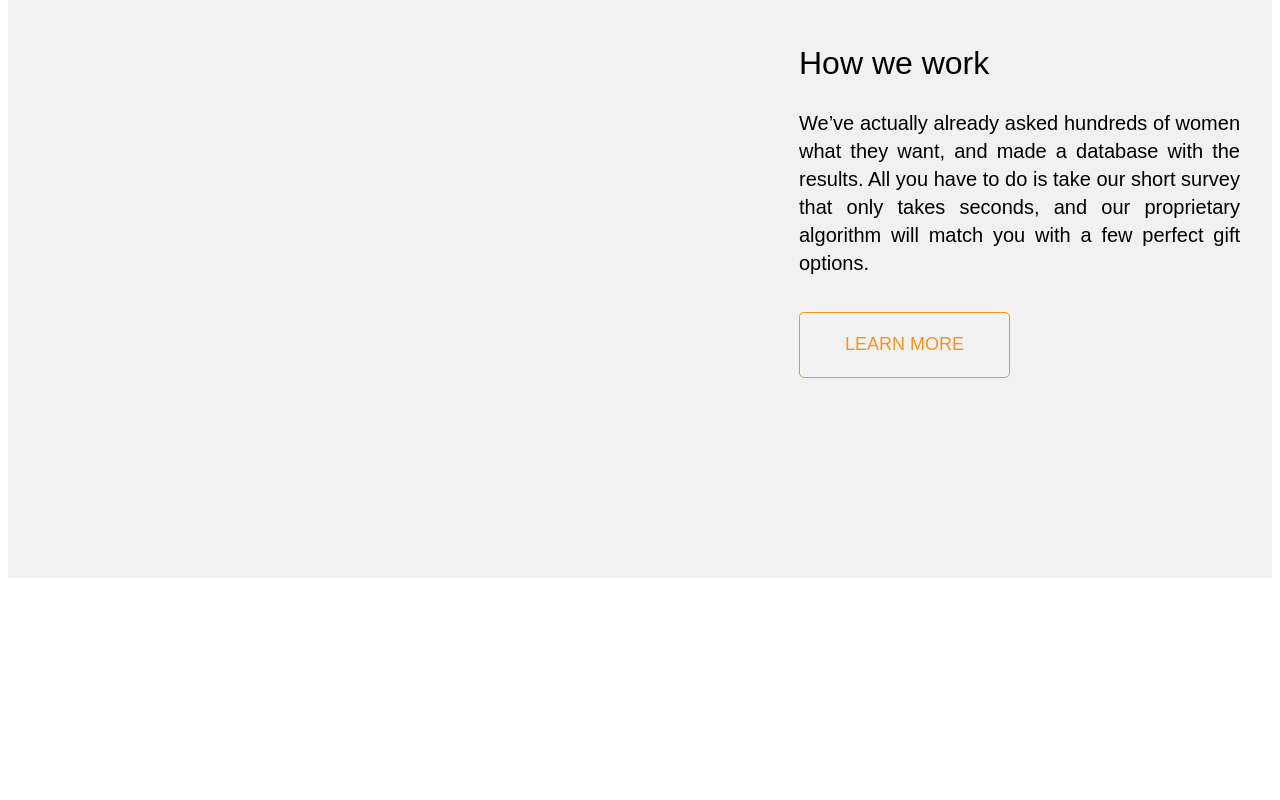
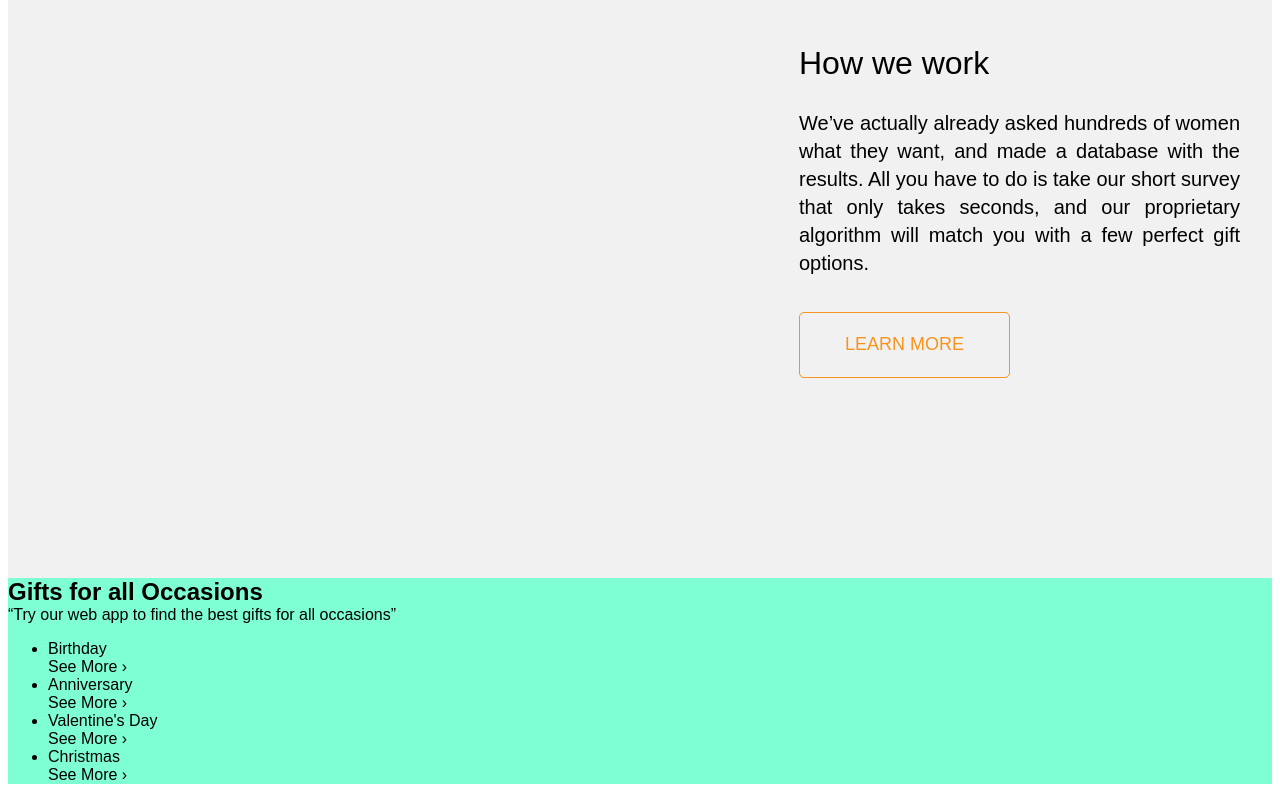
Before and after one commit to usai2005/super, a website built with Parcel: page src/index.html in a window 1280 px wide. Shown: the part 951-1751 px from the top of the page. Before the commit the page ends 1537 px from the top, so only its background shows below. Built offline with nearby package versions, Linux system fonts and the light colour scheme.

Commit message:
section gifts

```diff
--- a/src/index.html
+++ b/src/index.html
@@ -18,6 +18,7 @@
   <main>
     <include src="./partials/hero.html"></include>
     <include src="./partials/about.html"></include>
+    <include src="./partials/gifts.html"></include>
   </main>
   <!-- ❗️❗️❗️ Add partials like so for every page -->
 
--- /dev/null
+++ b/src/partials/gifts.html
@@ -0,0 +1,26 @@
+<section class="gifts">
+    <h2>Gifts for all Occasions</h2>
+    <p>“Try our web app to find the best gifts for all occasions”</p>
+    <ul>
+      <li>
+        <!-- <img src="./images/candle.jpg" alt="candle" width="270" /> -->
+        <p>Birthday</p>
+        <p>See More ›</p>
+      </li>
+      <li>
+        <!-- <img src="./images/shoes.jpg" alt="shoes" width="270" /> -->
+        <p>Anniversary</p>
+        <p>See More ›</p>
+      </li>
+      <li>
+        <!-- <img src="./images/kiss.jpg" alt="kiss" width="270" /> -->
+        <p>Valentine's Day</p>
+        <p>See More ›</p>
+      </li>
+      <li>
+        <!-- <img src="./images/tree.jpg" alt="tre" width="270" /> -->
+        <p>Christmas</p>
+        <p>See More ›</p>
+      </li>
+    </ul>
+  </section>
--- /dev/null
+++ b/src/sass/_gifts.scss
@@ -0,0 +1,3 @@
+.gifts {
+    background-color: aquamarine;
+}
--- a/src/sass/index.scss
+++ b/src/sass/index.scss
@@ -2,3 +2,4 @@
 @import './header';
 @import './hero';
 @import './about';
+@import './gifts';
```
